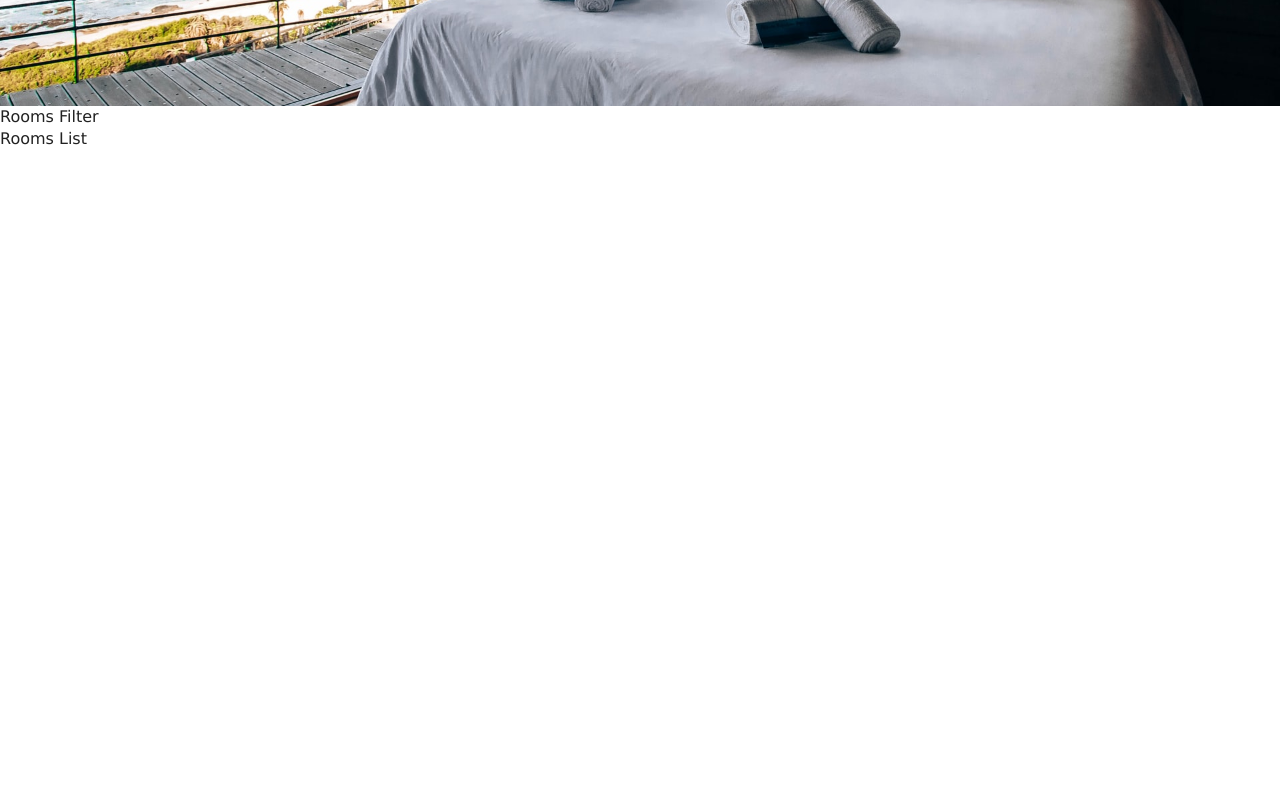
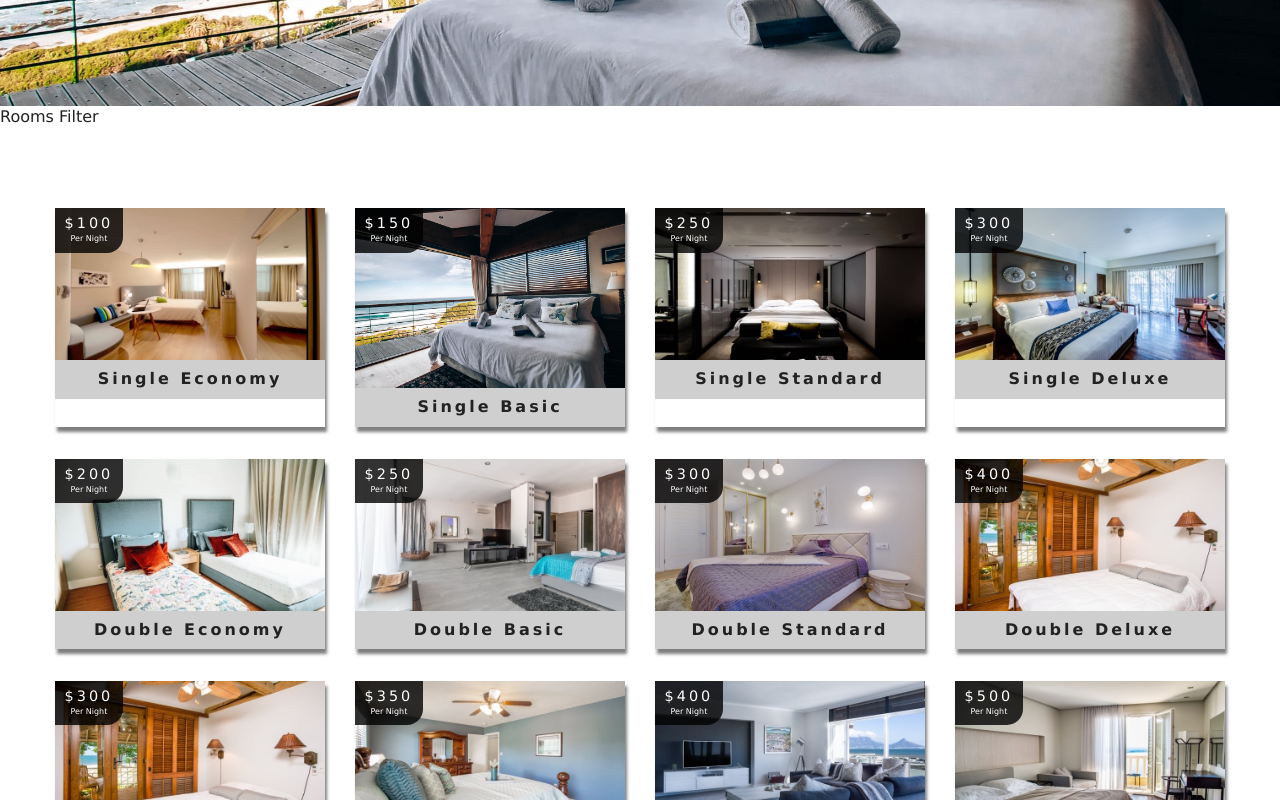
Before and after one commit to Vardhu2706/react-beach_resort, a React (Create React App) app: page /rooms in a window 1280 px wide. Shown: the part 440-1240 px from the top of the page. Before the commit the page ends 800 px from the top, so only its background shows below. Built offline with nearby package versions, Linux system fonts and the light colour scheme.

Commit message:
Created RoomsList Component.

```diff
--- a/src/components/RoomsList.js
+++ b/src/components/RoomsList.js
@@ -1,9 +1,27 @@
 // Importing Helpers
 import React from "react";
 
+// Importing Components
+import Room from "./Room";
+
 // Functional Component
-function RoomsList() {
-  return <div>Rooms List</div>;
+function RoomsList({ rooms }) {
+  if (rooms.length === 0) {
+    return (
+      <div className="empty-search">
+        <h3>No Rooms Found.</h3>
+      </div>
+    );
+  }
+  return (
+    <section className="roomslist">
+      <div className="roomslist-center">
+        {rooms.map((item) => {
+          return <Room key={item.id} room={item} />;
+        })}
+      </div>
+    </section>
+  );
 }
 
 // Default Export
```
